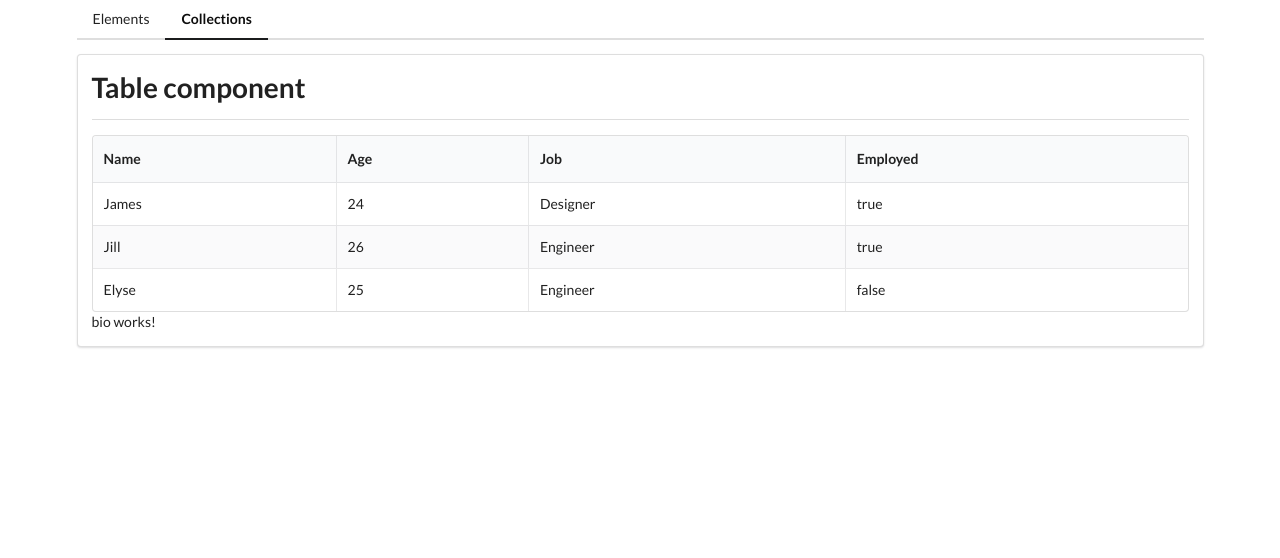
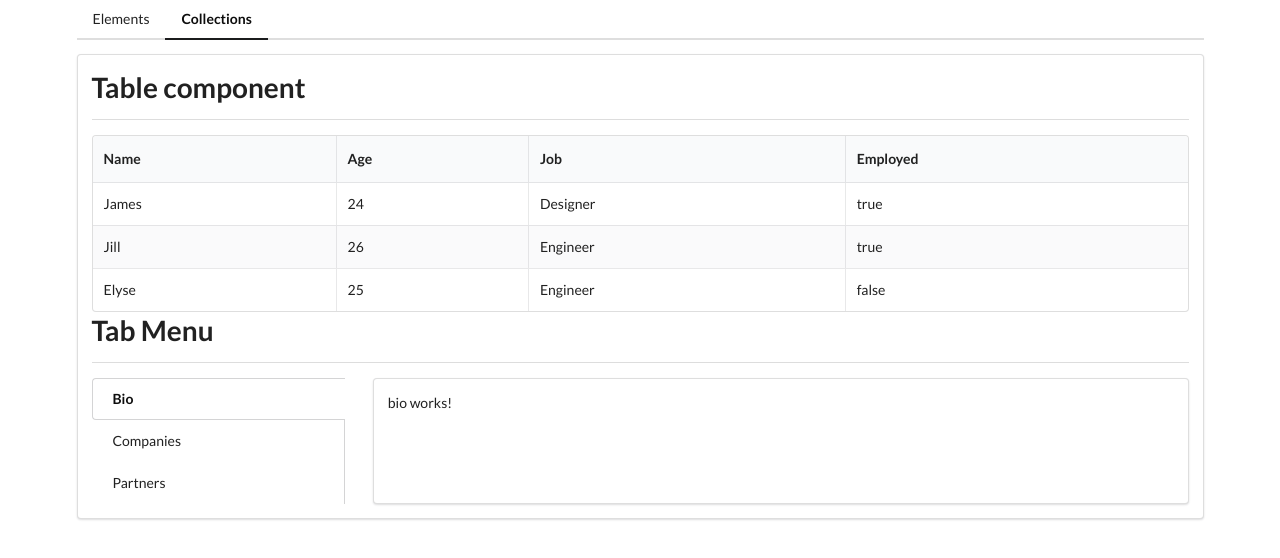
Before and after one commit to KoenCobra/AngularComponents, an Angular app: page /collections in a window 1280 px wide. Shown: the top 558 px of the page. Built offline with nearby package versions, Linux system fonts and the light colour scheme.

Commit message:
removed lazy loaded modules from app module

```diff
--- a/src/app/app.module.ts
+++ b/src/app/app.module.ts
@@ -3,9 +3,6 @@ import { BrowserModule } from '@angular/platform-browser';
 
 import { AppRoutingModule } from './app-routing.module';
 import { AppComponent } from './app.component';
-import {CollectionsModule} from "./collections/collections.module";
-import {ModsModule} from "./mods/mods.module";
-import {ViewsModule} from "./views/views.module";
 import { HomeComponent } from './home/home.component';
 import { NotFoundComponent } from './not-found/not-found.component';
 
@@ -17,9 +14,6 @@ import { NotFoundComponent } from './not-found/not-found.component';
   ],
   imports: [
     BrowserModule,
-    CollectionsModule,
-    ModsModule,
-    ViewsModule,
     AppRoutingModule
   ],
   providers: [],
--- a/src/app/collections/collections-home/collections-home.component.html
+++ b/src/app/collections/collections-home/collections-home.component.html
@@ -1,4 +1,19 @@
 <app-divider>Table component</app-divider>
 <app-table [classNames]="'striped celled'" [data]="data" [headers]="headers"></app-table>
 
-<router-outlet/>
+<app-divider>Tab Menu</app-divider>
+<div class="ui grid">
+  <div class="four wide column">
+    <div class="ui vertical fluid tabular menu">
+      <a class="item" routerLink="" routerLinkActive="active">Bio</a>
+      <a class="item" routerLink="companies" routerLinkActive="active">Companies</a>
+      <a class="item" routerLink="partners" routerLinkActive="active">Partners</a>
+    </div>
+  </div>
+  <div class="twelve wide stretched column">
+    <div class="ui segment">
+
+      <router-outlet/>
+    </div>
+  </div>
+</div>
```
